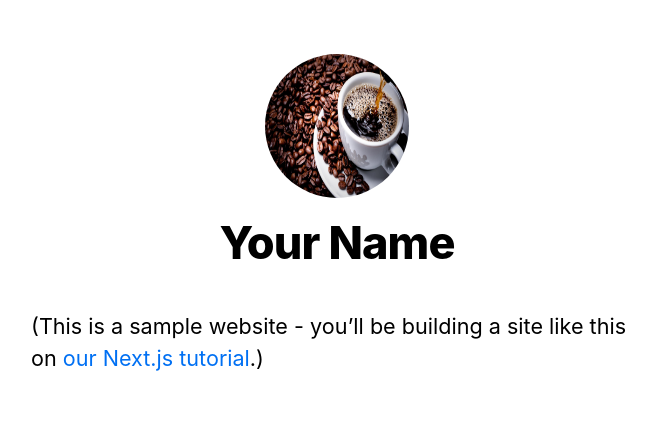
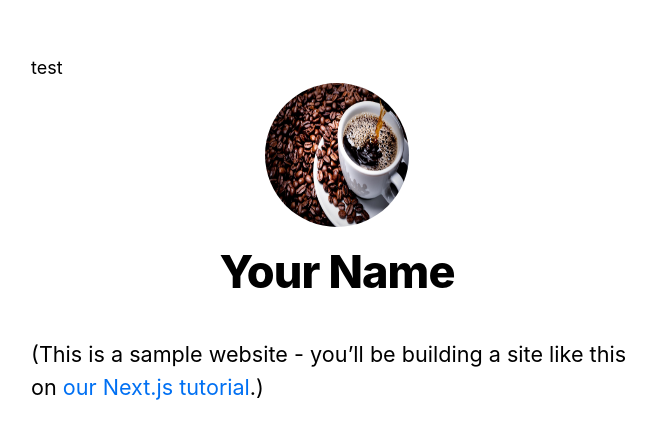
Before and after one commit to LecarreGavini/care-ryan, a Next.js app: page / in a window 1280 px wide. Shown: the top 438 px of the page, without its empty margins (303-959 px from the left). Built offline with nearby package versions, Linux system fonts and the light colour scheme.

Commit message:
chore: update format

```diff
--- a/components/layout.js
+++ b/components/layout.js
@@ -20,7 +20,9 @@
 				<meta name='og:title' content={siteTitle} />
 				<meta name='twitter:card' content='summary_large_image' />
 			</Head>
-			<header></header>
+			<header>
+				<div className=''>test</div>
+			</header>
 			<header className={styles.header}>
 				{home ? (
 					<>
--- a/styles/_globals.scss
+++ b/styles/_globals.scss
@@ -2,8 +2,8 @@
 body {
 	padding: 0;
 	margin: 0;
-  font-family: -apple-system, BlinkMacSystemFont, Segoe UI, Roboto, Oxygen, Ubuntu,
-    Cantarell, Fira Sans, Droid Sans, Helvetica Neue, sans-serif;
+	font-family: -apple-system, BlinkMacSystemFont, Segoe UI, Roboto, Oxygen,
+		Ubuntu, Cantarell, Fira Sans, Droid Sans, Helvetica Neue, sans-serif;
 	line-height: 1.6;
 	font-size: 18px;
 }
--- a/styles/_mixins.scss
+++ b/styles/_mixins.scss
@@ -1,5 +1,5 @@
 @mixin desktop() {
-  @media (max-width: 600px) {
-    @content;
-  }
+	@media (max-width: 600px) {
+		@content;
+	}
 }
--- a/styles/layout.module.scss
+++ b/styles/layout.module.scss
@@ -1,3 +1,5 @@
+// template scss
+
 .container {
 	max-width: 36rem;
 	padding: 0 1rem;
--- a/styles/utils.module.scss
+++ b/styles/utils.module.scss
@@ -1,3 +1,5 @@
+// template scss
+
 .heading2Xl {
 	font-size: 2.5rem;
 	line-height: 1.2;
```
Lines whose indentation alone changed are shown as unchanged.
